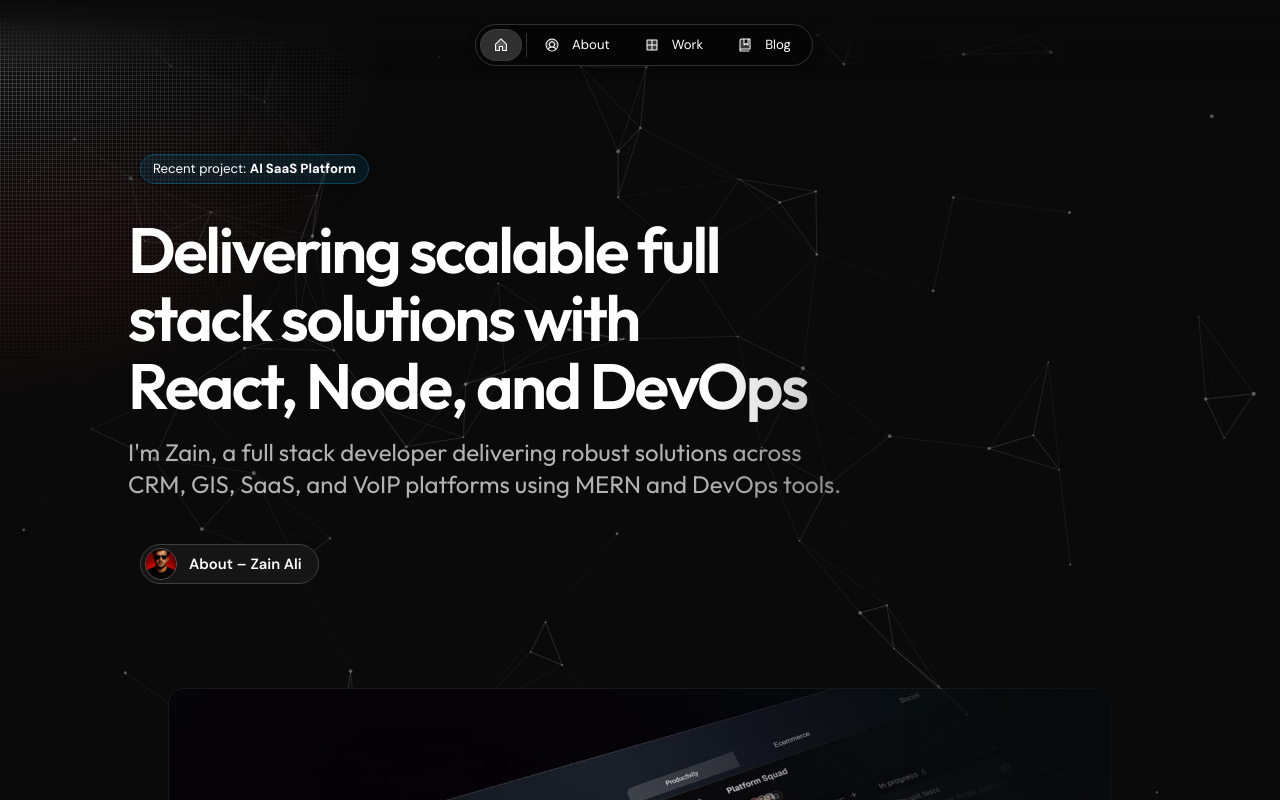
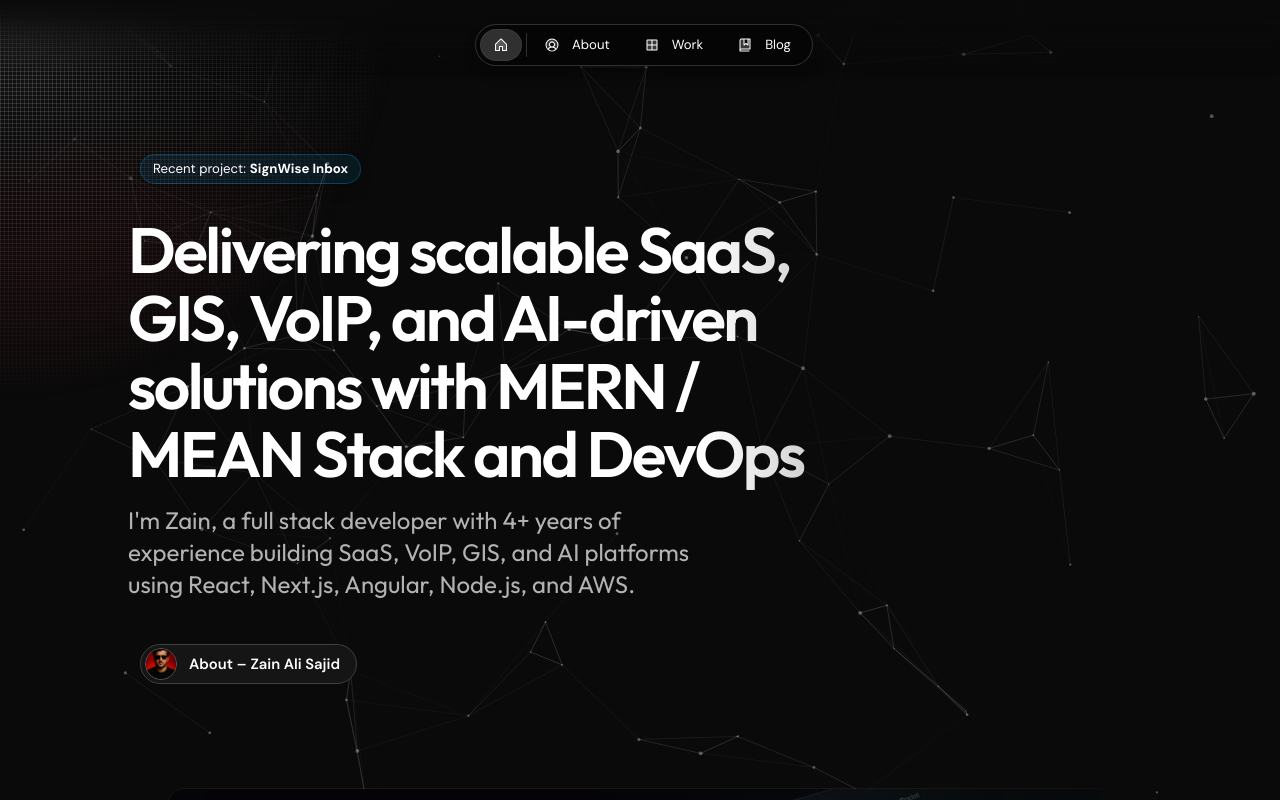
Before and after one commit to zas512/zas512, a Next.js app: page / in a window 1280 px wide. Shown: the top 800 px of the page. Built offline with nearby package versions, Linux system fonts and the light colour scheme.

Commit message:
data update

```diff
--- a/src/app/resources/content.js
+++ b/src/app/resources/content.js
@@ -1,11 +1,11 @@
 const person = {
   firstName: "Zain",
-  lastName: "Ali",
+  lastName: "Ali Sajid",
   get name() {
     return `${this.firstName} ${this.lastName}`;
   },
-  role: "Full Stack Developer",
-  avatar: "/images/avatar.png", // Ensure this image exists
+  role: "Full Stack Developer (MERN / MEAN)",
+  avatar: "/images/avatar.png",
   email: "zainalis.914@gmail.com",
   languages: ["English", "Urdu"],
   location: "Rawalpindi, Pakistan",
@@ -16,8 +16,8 @@ const newsletter = {
   title: <>Subscribe to {person.firstName}'s Newsletter</>,
   description: (
     <>
-      I occasionally write about full stack development, DevOps, and engineering solutions across
-      web platforms.
+      I occasionally write about full stack development, DevOps, and engineering
+      solutions across MERN/MEAN platforms.
     </>
   ),
 };
@@ -46,20 +46,26 @@ const home = {
   label: "Home",
   title: `${person.name}'s Portfolio`,
   description: `Portfolio website showcasing my work as a ${person.role}`,
-  headline: <>Delivering scalable full stack solutions with React, Node, and DevOps</>,
+  headline: (
+    <>
+      Delivering scalable SaaS, GIS, VoIP, and AI-driven solutions with MERN /
+      MEAN Stack and DevOps
+    </>
+  ),
   featured: {
     display: true,
     title: (
       <>
-        Recent project: <strong className="ml-4">AI SaaS Platform</strong>
+        Recent project: <strong className="ml-4">SignWise Inbox</strong>
       </>
     ),
-    href: "/work/ai-saas-platform",
+    href: "/work/signwise-inbox",
   },
   subline: (
     <>
-      I'm Zain, a full stack developer delivering robust solutions across CRM, GIS, SaaS, and VoIP
-      platforms using MERN and DevOps tools.
+      I'm Zain, a full stack developer with 4+ years of experience building
+      SaaS, VoIP, GIS, and AI platforms using React, Next.js, Angular, Node.js,
+      and AWS.
     </>
   ),
 };
@@ -85,9 +91,12 @@ const about = {
     title: "Introduction",
     description: (
       <>
-        Full Stack Developer with 3+ years of experience in building scalable web applications. I
-        specialize in the MERN stack, DevOps, and real-time systems. My recent work includes
-        WebRTC-based dialers, 3D GIS platforms, and AI-powered SaaS tools.
+        Full Stack Developer with 4+ years of experience in building and scaling
+        applications across enterprise SaaS, telecommunications, and AI-driven
+        platforms. Skilled in both MERN (MongoDB, Express, React, Node.js) and
+        MEAN (MongoDB, Express, Angular, Node.js) stacks. I specialize in
+        end-to-end development — from frontend UI/UX to backend APIs, databases,
+        and DevOps.
       </>
     ),
   },
@@ -96,68 +105,88 @@ const about = {
     title: "Work Experience",
     experiences: [
       {
-        company: "CCript",
-        timeframe: "Apr 2025 – Present",
+        company: "CCRIPT Agency",
+        timeframe: "May 2025 – Present",
         role: "Full Stack Developer",
         achievements: [
           <>
-            Working on a variety of full stack projects including internal tools, dashboards, and
-            API integrations.
+            Architected SignWise Inbox, a productivity suite combining email +
+            project planning.
           </>,
           <>
-            Handling modern web3, WebRTC-based real-time apps, and streamlining CI/CD with Docker +
-            GitHub Actions.
+            Built Adaptive Voice Dialer supporting hundreds of concurrent calls
+            with analytics.
           </>,
         ],
-        images: [],
       },
       {
         company: "WJIKS",
-        timeframe: "May 2024 – Apr 2025",
+        timeframe: "Jan 2024 – Apr 2025",
         role: "Full Stack Developer",
         achievements: [
           <>
-            Built OSINT, GIS, billing, and VoIP dialer systems using Next.js, CesiumJS, WebSockets,
-            and Docker.
+            Built OSINT Intelligence Platform for real-time dataset
+            visualization with Next.js.
           </>,
           <>
-            Created real-time dashboards, multi-tenant billing solutions, and integrated tracking
-            tools for surveillance.
+            Developed multi-tenant Billing Solution with 99.9% uptime and cloud
+            deployment.
+          </>,
+          <>
+            Created Jadops 3D GIS platform with CesiumJS for real-time
+            geospatial data.
+          </>,
+          <>
+            Engineered SureHelp Insurance Platform with faster claims
+            processing.
           </>,
         ],
-        images: [],
       },
       {
         company: "Graana.com",
-        timeframe: "Jun 2022 – May 2024",
-        role: "Full Stack Developer",
+        timeframe: "Mar 2022 – Dec 2023",
+        role: "Full Stack Developer | VoIP Engineer",
         achievements: [
           <>
-            Built and upgraded CRM dialers, real-time agent dashboards, and backend systems using
-            React, FreePBX, and Node.js.
+            Built ARMS CRM Dialer reducing manual dialing by 60% with React +
+            FreePBX.
           </>,
           <>
-            Reduced call latency and manual tasks, improved UX for agents, and managed complex
-            integrations with Asterisk.
+            Developed Call Center Backend with Node.js + Asterisk ensuring zero
+            downtime.
+          </>,
+          <>
+            Upgraded Worksapp CRM Dialer UI and integrated real-time call
+            activity via WebSockets.
+          </>,
+          <>
+            Contributed to Angular-based internal dashboards for call analytics
+            and reporting.
           </>,
         ],
-        images: [],
       },
       {
         company: "Freelance Projects",
         timeframe: "Nov 2023 – Present",
-        role: "Full Stack Developer",
+        role: "Full Stack Developer | UI/UX Designer",
         achievements: [
           <>
-            Built SaaS platforms like Slick Magic AI (video rendering), Apply Pool (university
-            chatbot), and Beard Friends (social booking).
+            Developed Slick Magic AI, an AI-powered video rendering SaaS with
+            Stripe payments.
           </>,
           <>
-            Handled web3 integrations, real-time chat with WebRTC & WebSockets, and full payment
-            flows with Stripe/PayPal.
+            Built Apply Pool, a smart auto-apply university tool connecting
+            students with mentors.
+          </>,
+          <>
+            Launched Beard Friends, a niche social booking platform with 5k+
+            users in first quarter.
+          </>,
+          <>
+            Created Twinsting, a Fiverr-like artist marketplace with real-time
+            chat + React Native.
           </>,
         ],
-        images: [],
       },
     ],
   },
@@ -176,31 +205,41 @@ const about = {
     title: "Technical Skills",
     skills: [
       {
+        title: "Languages",
+        description: <>JavaScript, TypeScript</>,
+      },
+      {
         title: "Frontend",
         description: (
-          <>React, Next.js (App/Pages Router), TailwindCSS, Redux Toolkit, Zustand, ShadCN</>
+          <>
+            React, Next.js, Angular, Redux, TailwindCSS, ShadCN, Figma,
+            Next-Auth, Clerk
+          </>
         ),
-        images: [],
       },
       {
         title: "Backend",
-        description: <>Node.js, Express, WebSockets, Sequelize, Mongoose, Firebase, WebRTC</>,
-        images: [],
+        description: (
+          <>Node.js, Express.js, WebSockets, Sequelize, Mongoose, Firebase</>
+        ),
       },
       {
         title: "Databases",
         description: <>MongoDB, PostgreSQL, MySQL, Redis, Supabase</>,
-        images: [],
       },
       {
         title: "DevOps & Cloud",
-        description: <>Docker, AWS (EC2, S3, Amplify), CI/CD, GitHub Actions, Vercel, Kubernetes</>,
-        images: [],
+        description: (
+          <>AWS (EC2, S3, Amplify), Docker, Kubernetes, CI/CD, GitHub Actions</>
+        ),
       },
       {
         title: "Other Tools",
-        description: <>Stripe, OpenAI, Clerk, LangChain, FFmpeg, Asterisk, FreePBX</>,
-        images: [],
+        description: (
+          <>
+            WebRTC, FreePBX, Asterisk, Stripe, OpenAI, LangChain, FFmpeg, EsLint
+          </>
+        ),
       },
     ],
   },
@@ -209,7 +248,7 @@ const about = {
 const blog = {
   path: "/blog",
   label: "Blog",
-  title: "Writing about full stack dev and system design...",
+  title: "Writing about MERN, MEAN, SaaS, VoIP, and system design...",
   description: `Read what ${person.name} has been up to recently`,
 };
 
@@ -217,7 +256,7 @@ const work = {
   path: "/work",
   label: "Work",
   title: `Projects – ${person.name}`,
-  description: `Technical case studies and projects built by ${person.name}`,
+  description: `Case studies and technical projects built by ${person.name}`,
 };
 
 const gallery = {
```
